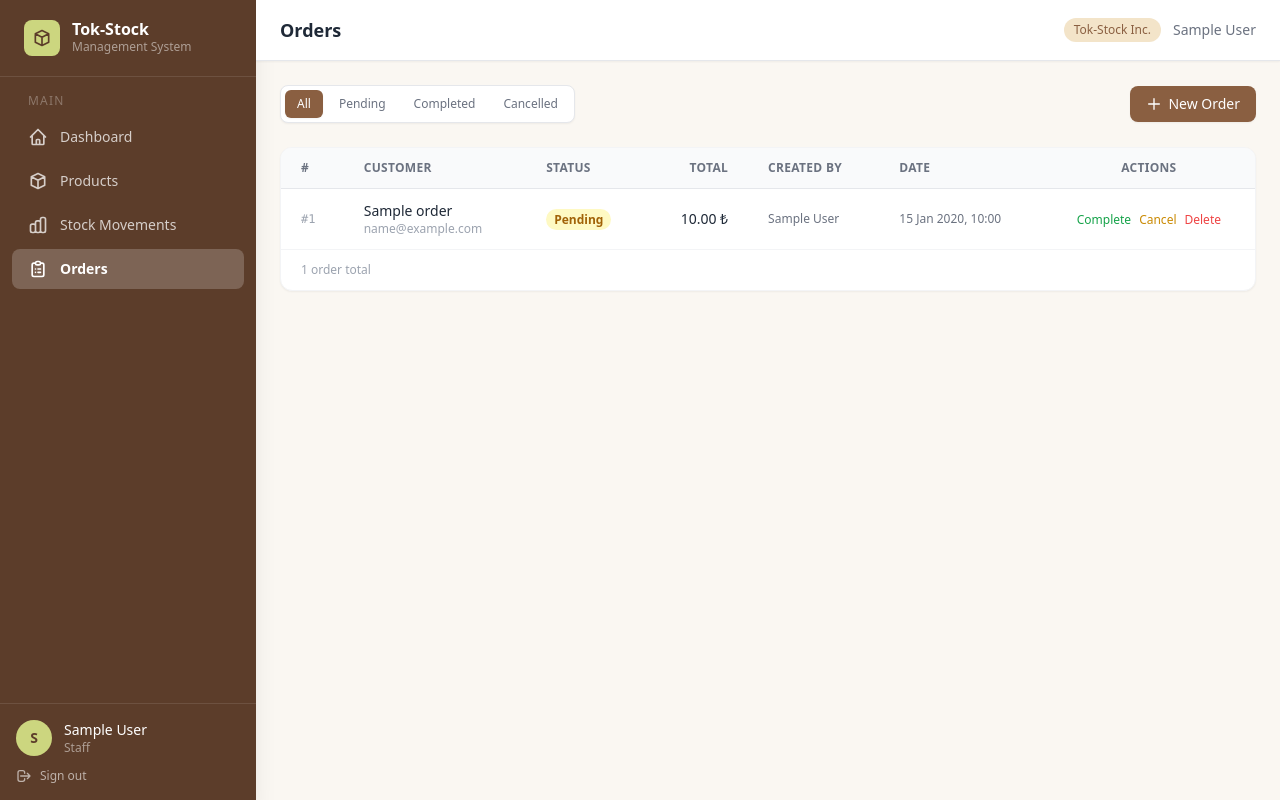
After one commit to MmuradC/Tok-Stock-Management-System, a PHP site: page /orders.php in a window 1280 px wide. The commit adds this page. Run offline with PHP 8.4, Linux system fonts and the light colour scheme; the visitor is signed in with stand-in values (Sample User, id 1); data comes from the database, SQL or seed files in the repository; tables that the repository leaves empty hold one stand-in row (values such as "Sample post"); some libraries are stand-ins or nearby versions.

Commit message:
Added orders functionality

```diff
--- /dev/null
+++ b/dashboard/public/orders.php
@@ -0,0 +1,291 @@
+<?php
+require_once __DIR__ . '/auth_check.php';
+
+use TokStock\AuthService;
+use TokStock\Database;
+
+$pageTitle   = 'Orders';
+$currentPage = 'orders';
+$isSysAdmin  = AuthService::isSystemAdmin();
+
+$db     = Database::getConnection();
+$error  = null;
+$orders = [];
+
+$statusFilter = $_GET['status'] ?? 'all';
+$validStatuses = ['all', 'pending', 'completed', 'cancelled'];
+if (!in_array($statusFilter, $validStatuses)) $statusFilter = 'all';
+
+// Flash messages
+$msg = $_GET['msg'] ?? '';
+$flashMessages = [
+    'created'  => ['bg-green-50 border-green-200 text-green-700',  'Order created successfully.'],
+    'updated'  => ['bg-blue-50 border-blue-200 text-blue-700',     'Order status updated.'],
+    'deleted'  => ['bg-yellow-50 border-yellow-200 text-yellow-700', 'Order deleted.'],
+];
+
+try {
+    if ($isSysAdmin) {
+        $sql = "SELECT o.*, u.name AS created_by_name, c.name AS company_name
+                FROM orders o
+                LEFT JOIN users u ON o.created_by = u.id
+                LEFT JOIN companies c ON o.company_id = c.id"
+             . ($statusFilter !== 'all' ? " WHERE o.status = :status" : "")
+             . " ORDER BY o.created_at DESC";
+    } else {
+        $sql = "SELECT o.*, u.name AS created_by_name
+                FROM orders o
+                LEFT JOIN users u ON o.created_by = u.id
+                WHERE o.company_id = :cid"
+             . ($statusFilter !== 'all' ? " AND o.status = :status" : "")
+             . " ORDER BY o.created_at DESC";
+    }
+
+    $stmt = $db->prepare($sql);
+    if (!$isSysAdmin) $stmt->bindValue(':cid', $companyId, PDO::PARAM_INT);
+    if ($statusFilter !== 'all') $stmt->bindValue(':status', $statusFilter);
+    $stmt->execute();
+    $orders = $stmt->fetchAll();
+
+    // Load products for new order form
+    $prodSql = $companyId
+        ? "SELECT id, sku, name, price_sale FROM products WHERE company_id = :cid ORDER BY name"
+        : "SELECT id, sku, name, price_sale FROM products ORDER BY name";
+    $pStmt = $db->prepare($prodSql);
+    if ($companyId) $pStmt->bindValue(':cid', $companyId, PDO::PARAM_INT);
+    $pStmt->execute();
+    $availableProducts = $pStmt->fetchAll();
+
+} catch (\Exception $e) {
+    $error = $e->getMessage();
+}
+?>
+<?php require_once __DIR__ . '/../src/layout/head.php'; ?>
+<?php require_once __DIR__ . '/../src/layout/sidebar.php'; ?>
+<?php require_once __DIR__ . '/../src/layout/topbar.php'; ?>
+
+<!-- Flash -->
+<?php if ($msg && isset($flashMessages[$msg])): ?>
+<div class="border px-4 py-3 rounded-lg mb-5 text-sm <?= $flashMessages[$msg][0] ?>">
+    <?= $flashMessages[$msg][1] ?>
+</div>
+<?php endif; ?>
+<?php if (isset($_GET['error'])): ?>
+<div class="bg-red-50 border border-red-200 text-red-700 px-4 py-3 rounded-lg mb-5 text-sm">
+    <?= htmlspecialchars($_GET['error']) ?>
+</div>
+<?php endif; ?>
+
+<!-- Actions bar -->
+<div class="flex flex-col sm:flex-row sm:items-center justify-between gap-4 mb-6">
+    <!-- Status filter tabs -->
+    <div class="flex items-center gap-1 bg-white border border-gray-200 rounded-lg p-1 shadow-sm">
+        <?php foreach (['all' => 'All', 'pending' => 'Pending', 'completed' => 'Completed', 'cancelled' => 'Cancelled'] as $val => $label): ?>
+        <a href="orders.php?status=<?= $val ?>"
+           class="px-3 py-1.5 rounded-md text-xs font-medium transition-colors
+                  <?= $statusFilter === $val ? 'bg-brand text-white shadow-sm' : 'text-gray-500 hover:text-gray-800' ?>">
+            <?= $label ?>
+        </a>
+        <?php endforeach; ?>
+    </div>
+
+    <button onclick="document.getElementById('newOrderForm').classList.toggle('hidden')"
+            class="bg-brand hover:bg-brand-mid text-white text-sm font-medium py-2 px-4 rounded-lg shadow-sm transition-colors flex items-center gap-1.5">
+        <svg class="w-4 h-4" fill="none" stroke="currentColor" viewBox="0 0 24 24">
+            <path stroke-linecap="round" stroke-linejoin="round" stroke-width="2" d="M12 4v16m8-8H4"/>
+        </svg>
+        New Order
+    </button>
+</div>
+
+<!-- New Order Form (hidden by default) -->
+<div id="newOrderForm" class="hidden bg-white rounded-xl shadow-sm border border-gray-100 p-6 mb-6">
+    <h2 class="text-sm font-semibold text-gray-800 mb-4">Create New Order</h2>
+    <form action="process_order.php" method="POST">
+        <input type="hidden" name="action" value="create">
+        <div class="grid grid-cols-1 sm:grid-cols-2 gap-4 mb-4">
+            <div>
+                <label class="block text-xs font-medium text-gray-600 mb-1">Customer Name <span class="text-red-500">*</span></label>
+                <input type="text" name="customer_name" required
+                       class="w-full border border-gray-300 rounded-lg px-3 py-2 text-sm focus:outline-none focus:ring-2 focus:ring-brand focus:border-transparent"
+                       placeholder="e.g. John Smith">
+            </div>
+            <div>
+                <label class="block text-xs font-medium text-gray-600 mb-1">Customer Email</label>
+                <input type="email" name="customer_email"
+                       class="w-full border border-gray-300 rounded-lg px-3 py-2 text-sm focus:outline-none focus:ring-2 focus:ring-brand focus:border-transparent"
+                       placeholder="optional">
+            </div>
+            <div class="sm:col-span-2">
+                <label class="block text-xs font-medium text-gray-600 mb-1">Notes</label>
+                <textarea name="notes" rows="2"
+                          class="w-full border border-gray-300 rounded-lg px-3 py-2 text-sm focus:outline-none focus:ring-2 focus:ring-brand focus:border-transparent"
+                          placeholder="Optional notes..."></textarea>
+            </div>
+        </div>
+
+        <!-- Order Items -->
+        <div class="mb-4">
+            <div class="flex items-center justify-between mb-2">
+                <label class="text-xs font-medium text-gray-600">Order Items</label>
+                <button type="button" onclick="addItem()"
+                        class="text-xs text-brand hover:underline font-medium">+ Add item</button>
+            </div>
+            <div id="orderItems" class="space-y-2">
+                <div class="item-row flex items-center gap-2">
+                    <select name="product_id[]"
+                            class="flex-1 border border-gray-300 rounded-lg px-3 py-2 text-sm focus:outline-none focus:ring-2 focus:ring-brand">
+                        <option value="">— Select product —</option>
+                        <?php foreach ($availableProducts as $p): ?>
+                        <option value="<?= $p['id'] ?>" data-price="<?= $p['price_sale'] ?>">
+                            <?= htmlspecialchars($p['sku'] . ' — ' . $p['name']) ?> (<?= number_format($p['price_sale'], 2) ?> ₺)
+                        </option>
+                        <?php endforeach; ?>
+                    </select>
+                    <input type="number" name="quantity[]" min="1" value="1"
+                           class="w-24 border border-gray-300 rounded-lg px-3 py-2 text-sm focus:outline-none focus:ring-2 focus:ring-brand"
+                           placeholder="Qty">
+                    <button type="button" onclick="this.closest('.item-row').remove()"
+                            class="text-red-400 hover:text-red-600 text-lg leading-none px-1">×</button>
+                </div>
+            </div>
+        </div>
+
+        <div class="flex items-center gap-3">
+            <button type="submit"
+                    class="bg-brand hover:bg-brand-mid text-white text-sm font-medium py-2 px-5 rounded-lg transition-colors">
+                Create Order
+            </button>
+            <button type="button" onclick="document.getElementById('newOrderForm').classList.add('hidden')"
+                    class="text-sm text-gray-500 hover:text-gray-700">Cancel</button>
+        </div>
+    </form>
+</div>
+
+<?php if ($error): ?>
+<div class="bg-red-50 border border-red-200 text-red-700 px-4 py-3 rounded-lg text-sm">
+    <strong>Error:</strong> <?= htmlspecialchars($error) ?>
+</div>
+<?php else: ?>
+
+<!-- Orders Table -->
+<div class="bg-white rounded-xl shadow-sm border border-gray-100 overflow-hidden">
+    <div class="overflow-x-auto">
+        <table class="w-full text-sm">
+            <thead class="bg-gray-50 border-b border-gray-200">
+                <tr>
+                    <th class="text-left px-5 py-3 text-xs font-semibold text-gray-500 uppercase tracking-wide">#</th>
+                    <th class="text-left px-5 py-3 text-xs font-semibold text-gray-500 uppercase tracking-wide">Customer</th>
+                    <?php if ($isSysAdmin): ?>
+                    <th class="text-left px-5 py-3 text-xs font-semibold text-gray-500 uppercase tracking-wide">Company</th>
+                    <?php endif; ?>
+                    <th class="text-left px-5 py-3 text-xs font-semibold text-gray-500 uppercase tracking-wide">Status</th>
+                    <th class="text-right px-5 py-3 text-xs font-semibold text-gray-500 uppercase tracking-wide">Total</th>
+                    <th class="text-left px-5 py-3 text-xs font-semibold text-gray-500 uppercase tracking-wide">Created by</th>
+                    <th class="text-left px-5 py-3 text-xs font-semibold text-gray-500 uppercase tracking-wide">Date</th>
+                    <th class="text-center px-5 py-3 text-xs font-semibold text-gray-500 uppercase tracking-wide">Actions</th>
+                </tr>
+            </thead>
+            <tbody class="divide-y divide-gray-100">
+                <?php if (empty($orders)): ?>
+                <tr>
+                    <td colspan="<?= $isSysAdmin ? 8 : 7 ?>" class="text-center py-12 text-gray-400">
+                        <svg class="w-10 h-10 mx-auto mb-3 text-gray-300" fill="none" stroke="currentColor" viewBox="0 0 24 24">
+                            <path stroke-linecap="round" stroke-linejoin="round" stroke-width="1.5"
+                                  d="M9 5H7a2 2 0 00-2 2v12a2 2 0 002 2h10a2 2 0 002-2V7a2 2 0 00-2-2h-2M9 5a2 2 0 002 2h2a2 2 0 002-2M9 5a2 2 0 012-2h2a2 2 0 012 2"/>
+                        </svg>
+                        No orders found.
+                    </td>
+                </tr>
+                <?php else: ?>
+                <?php foreach ($orders as $o):
+                    $statusClass = match($o['status']) {
+                        'pending'   => 'bg-yellow-100 text-yellow-700',
+                        'completed' => 'bg-green-100 text-green-700',
+                        'cancelled' => 'bg-red-100 text-red-600',
+                        default     => 'bg-gray-100 text-gray-600',
+                    };
+                ?>
+                <tr class="hover:bg-gray-50 transition-colors">
+                    <td class="px-5 py-3 font-mono text-xs text-gray-400">#<?= $o['id'] ?></td>
+                    <td class="px-5 py-3">
+                        <p class="font-medium text-gray-800"><?= htmlspecialchars($o['customer_name'] ?? '—') ?></p>
+                        <?php if (!empty($o['customer_email'])): ?>
+                        <p class="text-xs text-gray-400"><?= htmlspecialchars($o['customer_email']) ?></p>
+                        <?php endif; ?>
+                    </td>
+                    <?php if ($isSysAdmin): ?>
+                    <td class="px-5 py-3">
+                        <span class="bg-brand-light text-brand text-xs font-medium px-2 py-0.5 rounded-full">
+                            <?= htmlspecialchars($o['company_name'] ?? '—') ?>
+                        </span>
+                    </td>
+                    <?php endif; ?>
+                    <td class="px-5 py-3">
+                        <span class="text-xs font-semibold px-2 py-0.5 rounded-full <?= $statusClass ?>">
+                            <?= ucfirst($o['status']) ?>
+                        </span>
+                    </td>
+                    <td class="px-5 py-3 text-right font-medium text-gray-800">
+                        <?= number_format($o['total_amount'], 2) ?> ₺
+                    </td>
+                    <td class="px-5 py-3 text-gray-500 text-xs"><?= htmlspecialchars($o['created_by_name'] ?? 'System') ?></td>
+                    <td class="px-5 py-3 text-gray-500 text-xs"><?= date('d M Y, H:i', strtotime($o['created_at'])) ?></td>
+                    <td class="px-5 py-3 text-center">
+                        <div class="flex items-center justify-center gap-2">
+                            <?php if ($o['status'] === 'pending'): ?>
+                            <form action="process_order.php" method="POST" class="inline">
+                                <input type="hidden" name="action" value="update_status">
+                                <input type="hidden" name="id" value="<?= $o['id'] ?>">
+                                <input type="hidden" name="status" value="completed">
+                                <button type="submit" class="text-green-600 hover:text-green-800 text-xs font-medium transition-colors">Complete</button>
+                            </form>
+                            <form action="process_order.php" method="POST" class="inline">
+                                <input type="hidden" name="action" value="update_status">
+                                <input type="hidden" name="id" value="<?= $o['id'] ?>">
+                                <input type="hidden" name="status" value="cancelled">
+                                <button type="submit" class="text-yellow-600 hover:text-yellow-800 text-xs font-medium transition-colors">Cancel</button>
+                            </form>
+                            <?php endif; ?>
+                            <form action="process_order.php" method="POST" class="inline"
+                                  onsubmit="return confirm('Delete order #<?= $o['id'] ?>?')">
+                                <input type="hidden" name="action" value="delete">
+                                <input type="hidden" name="id" value="<?= $o['id'] ?>">
+                                <button type="submit" class="text-red-500 hover:text-red-700 text-xs font-medium transition-colors">Delete</button>
+                            </form>
+                        </div>
+                    </td>
+                </tr>
+                <?php endforeach; ?>
+                <?php endif; ?>
+            </tbody>
+        </table>
+    </div>
+    <?php if (!empty($orders)): ?>
+    <div class="px-5 py-3 border-t border-gray-100 text-xs text-gray-400">
+        <?= count($orders) ?> order<?= count($orders) !== 1 ? 's' : '' ?>
+        <?= $statusFilter !== 'all' ? "with status <strong>{$statusFilter}</strong>" : 'total' ?>
+    </div>
+    <?php endif; ?>
+</div>
+
+<?php endif; ?>
+
+<script>
+const productTemplate = `<div class="item-row flex items-center gap-2">
+    <select name="product_id[]" class="flex-1 border border-gray-300 rounded-lg px-3 py-2 text-sm focus:outline-none focus:ring-2 focus:ring-brand">
+        <option value="">— Select product —</option>
+        <?php foreach ($availableProducts as $p): ?>
+        <option value="<?= $p['id'] ?>" data-price="<?= $p['price_sale'] ?>"><?= htmlspecialchars(addslashes($p['sku'] . ' — ' . $p['name'])) ?> (<?= number_format($p['price_sale'], 2) ?> ₺)</option>
+        <?php endforeach; ?>
+    </select>
+    <input type="number" name="quantity[]" min="1" value="1" class="w-24 border border-gray-300 rounded-lg px-3 py-2 text-sm focus:outline-none focus:ring-2 focus:ring-brand" placeholder="Qty">
+    <button type="button" onclick="this.closest('.item-row').remove()" class="text-red-400 hover:text-red-600 text-lg leading-none px-1">×</button>
+</div>`;
+
+function addItem() {
+    document.getElementById('orderItems').insertAdjacentHTML('beforeend', productTemplate);
+}
+</script>
+
+<?php require_once __DIR__ . '/../src/layout/footer.php'; ?>
--- a/dashboard/src/layout/sidebar.php
+++ b/dashboard/src/layout/sidebar.php
@@ -54,6 +54,7 @@ $icons = [
         <?= sidebarLink('index.php', 'Dashboard', $icons['dashboard'], $currentPage, 'dashboard') ?>
         <?= sidebarLink('products.php', 'Products', $icons['products'], $currentPage, 'products') ?>
         <?= sidebarLink('stock_movements.php', 'Stock Movements', $icons['stock'], $currentPage, 'stock') ?>
+        <?= sidebarLink('orders.php', 'Orders', $icons['orders'], $currentPage, 'orders') ?>
 
         <?php if ($isAdmin): ?>
         <div class="pt-3">
```
Also changed, not shown: GEMINI.md (deleted, +0 -17 lines), dashboard/public/process_order.php (added, +157 -0 lines).
